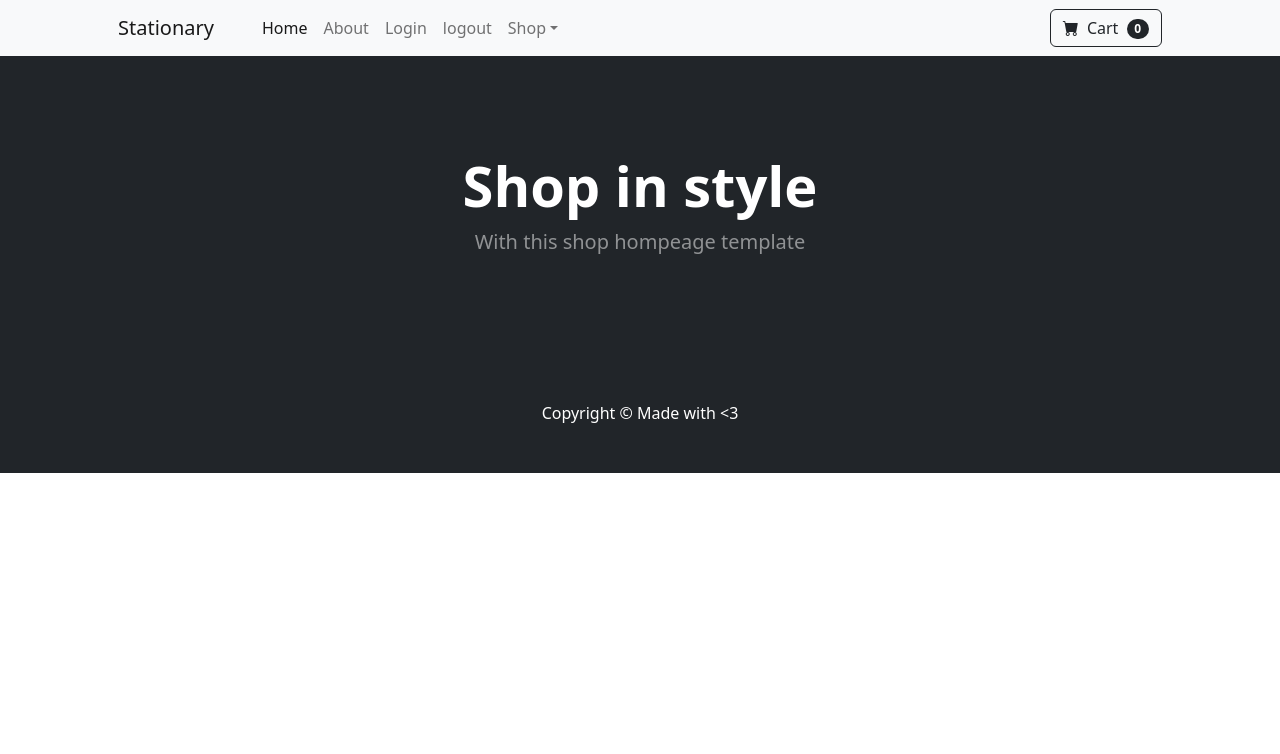
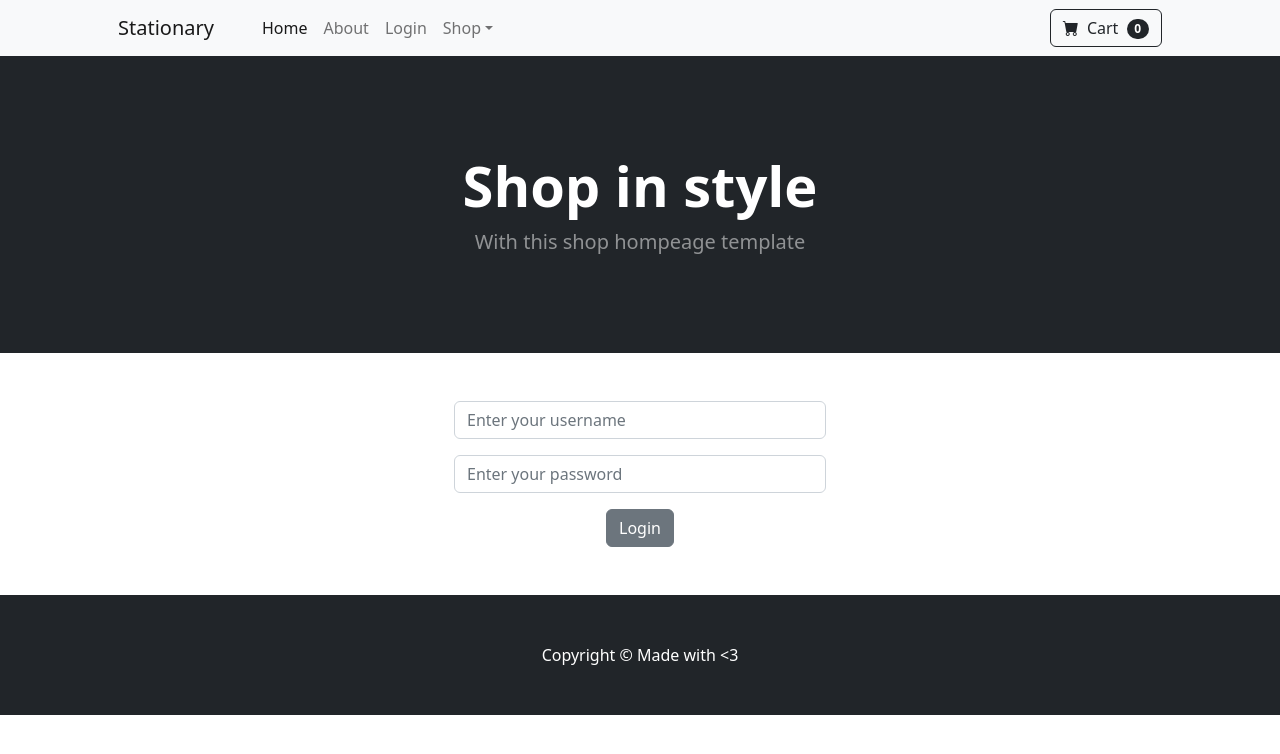
Before and after one commit to srakshitha296/SHOPPING_WEBSITE, a Django app: page /login/ in a window 1280 px wide. Shown: the top 754 px of the page. Run offline with Django 5.2, Linux system fonts and the light colour scheme; some libraries are stand-ins or nearby versions.

Commit message:
login and logout

```diff
--- a/store/templates/base.html
+++ b/store/templates/base.html
@@ -21,6 +21,15 @@
     <!-- Navigation-->
     {% include 'navbar.html' %}
 
+    {% if messages %}
+        {% for message in messages %}
+            <div class="alert alert-warning alert-dismissible fade show" role="alert">
+                {{message}}
+                <button type="button" class="btn-close" data-bs-dismiss="alert" aria-label="Close"></button>
+            </div>
+        {% endfor %}
+    {% endif %}
+
     <!-- Content -->
     {% block content %} {% endblock %}
 
--- a/store/templates/login.html
+++ b/store/templates/login.html
@@ -10,11 +10,20 @@
     </div>
 </header>
 
-<div class="container">
+<div class="container my-5">
     <div class="row">
         <center>
-            <div class="col-8">
-
+            <div class="col-4">
+                <form method="post" action="{% url 'login' %}">
+                    {% csrf_token %}
+                    <div class="mb-3">
+                        <input type="text" class="form-control" name="username" placeholder="Enter your username">
+                    </div>
+                    <div class="mb-3">
+                        <input type="password" class="form-control" name="password" placeholder="Enter your password">
+                    </div>
+                    <button type="submit" class="btn btn-secondary">Login</button>
+                </form>
             </div>
         </center>
     </div>
--- a/store/templates/navbar.html
+++ b/store/templates/navbar.html
@@ -8,8 +8,11 @@
             <ul class="navbar-nav me-auto mb-2 mb-lg-0 ms-lg-4">
                 <li class="nav-item"><a class="nav-link active" aria-current="page" href="{% url  'home' %}">Home</a></li>
                 <li class="nav-item"><a class="nav-link" href="{% url  'about' %}">About</a></li>
+                {% if user.is_authenticated %}
+                <li class="nav-item"><a class="nav-link" href="{% url  'logout' %}">Logout</a></li>
+                {% else %}
                 <li class="nav-item"><a class="nav-link" href="{% url  'login' %}">Login</a></li>
-                <li class="nav-item"><a class="nav-link" href="{% url  'logout' %}">logout</a></li>
+                {% endif %}
                 <li class="nav-item dropdown">
                     <a class="nav-link dropdown-toggle" id="navbarDropdown" href="#" role="button"
                         data-bs-toggle="dropdown" aria-expanded="false">Shop</a>
--- a/store/views.py
+++ b/store/views.py
@@ -1,6 +1,7 @@
-from django.shortcuts import render
+from django.shortcuts import render, redirect
 from .models import product
 from django.contrib.auth import authenticate, login, logout
+from django.contrib import messages
 
 
 def home(request):
@@ -11,7 +12,22 @@ def about(request):
     return render(request, 'about.html', {})
 
 def login_user(request):
-    return render(request, 'login.html', {})
+    if request.method == 'POST':
+        username = request.POST['username']
+        password = request.POST['password']
+        user = authenticate(request, username=username, password=password)
+        if user is not None:
+            login(request, user)
+            messages.success(request, ("Login Successful!"))
+            return redirect('home')
+        else:
+            login(request, user)
+            messages.success(request, ("Error logging in"))
+            return redirect('login')
+    else:
+        return render(request, 'login.html', {})
 
 def logout_user(request):
-    return render(request, 'logout.html', {})
+    logout(request)
+    messages.success(request, ("Logged Out"))
+    return redirect('home')
```
Also changed, not shown: db.sqlite3.
